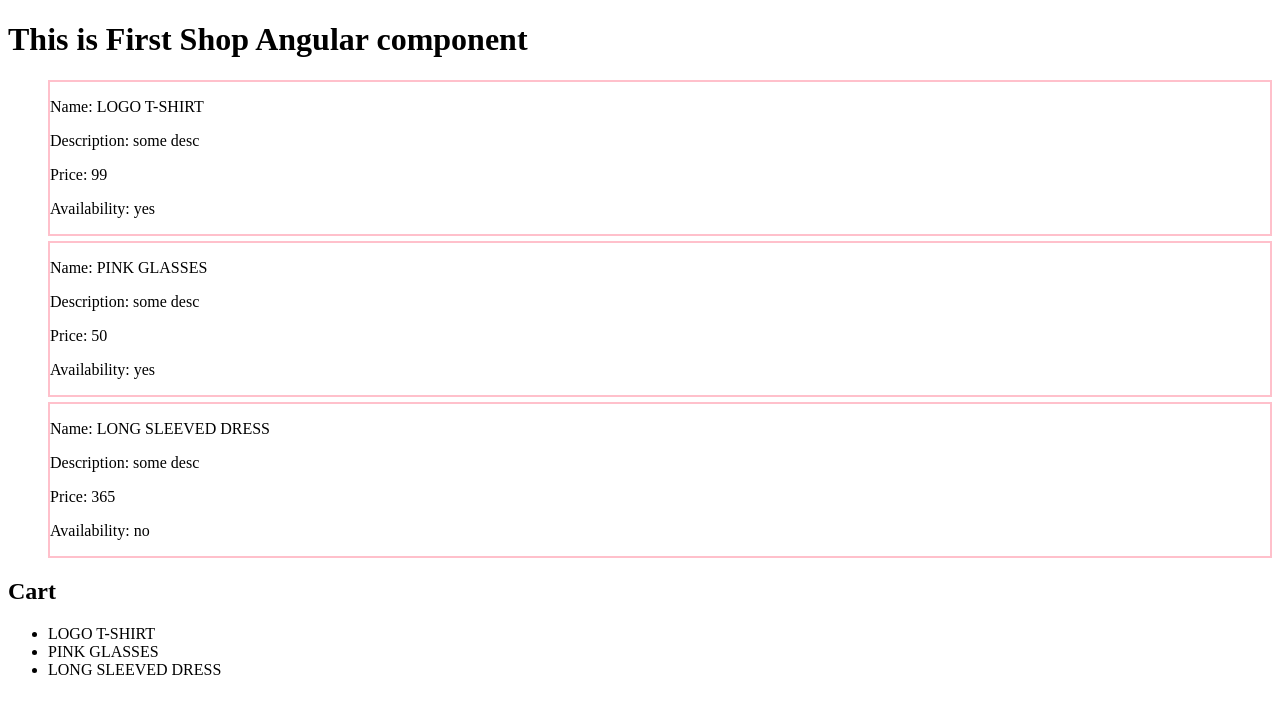
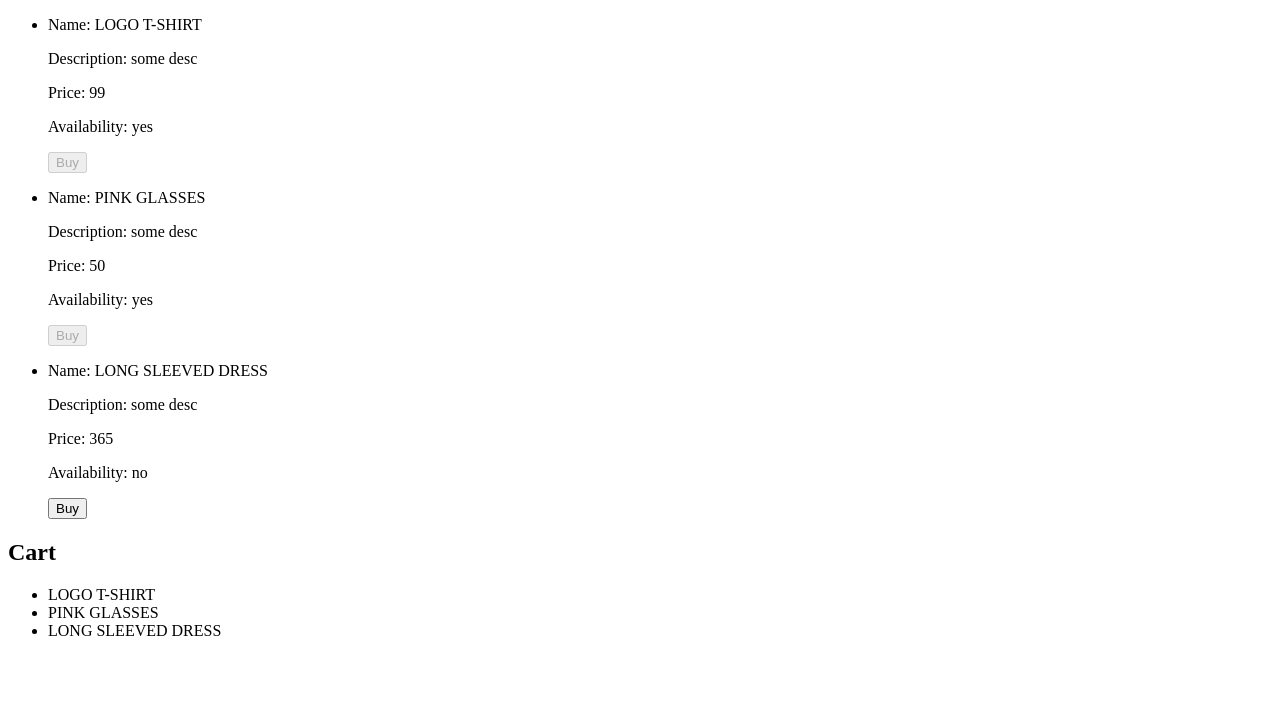
Before and after one commit to ovladova/angular-shop, an Angular app: page / in a window 1280 px wide. Shown: the top 714 px of the page. Built offline with nearby package versions, Linux system fonts and the light colour scheme.

Commit message:
implement product list

```diff
--- a/src/app/app.component.html
+++ b/src/app/app.component.html
@@ -1,2 +1,2 @@
-<app-first></app-first>
+<app-product-list></app-product-list>
 <app-cart-list></app-cart-list>
--- a/src/app/components/product-list/product-list.component.html
+++ b/src/app/components/product-list/product-list.component.html
@@ -1,8 +1,5 @@
 <div class="product-list">
   <div class="product-wrapper">
-    <ul>
-      <li *ngFor="let product of products">{{ product.name }}</li>
-    </ul>
-    <app-product></app-product>
+    <app-product (addToCartEvent)="addItem($event)"></app-product>
   </div>
 </div>
--- a/src/app/components/product-list/product-list.component.ts
+++ b/src/app/components/product-list/product-list.component.ts
@@ -1,6 +1,5 @@
 import { Component, OnInit } from '@angular/core';
-import { ProductsService } from "../../shared/services";
-import {Product} from "../../shared/models/interfaces";
+import { CartService } from "../../shared/services";
 
 @Component({
   selector: 'app-product-list',
@@ -8,15 +7,13 @@ import {Product} from "../../shared/models/interfaces";
   styleUrls: ['./product-list.component.css']
 })
 export class ProductListComponent implements OnInit {
-  products: Product[] = [];
 
-  constructor(private productsService: ProductsService) { }
+  constructor(private cartService: CartService) { }
 
   ngOnInit(): void {
-    this.getProducts();
   }
 
-  getProducts(): void {
-    this.products = this.productsService.getProducts();
+  addItem(newItemId: string) {
+    this.cartService.addProducts(newItemId);
   }
 }
--- a/src/app/components/product/product.component.html
+++ b/src/app/components/product/product.component.html
@@ -1 +1,10 @@
-<button (click)="onAddToCart()">Buy</button>
+<ul>
+  <li class="product-wrapper" *ngFor="let product of products">
+    <p>Name: {{ product.name }}</p>
+    <p>Description: {{ product.description }}</p>
+    <p>Price: {{ product.price }}</p>
+    <p>Availability:  {{ product.isAvailable ? 'yes' : 'no' }}</p>
+    <button (click)="onAddToCart(product.id)"
+            [disabled]="product.isAvailable">Buy</button>
+  </li>
+</ul>
--- a/src/app/components/product/product.component.ts
+++ b/src/app/components/product/product.component.ts
@@ -1,4 +1,6 @@
-import { Component, OnInit } from '@angular/core';
+import {Component, EventEmitter, OnInit, Output} from '@angular/core';
+import {Product} from "../../shared/models/interfaces";
+import {ProductsService} from "../../shared/services";
 
 @Component({
   selector: 'app-product',
@@ -6,14 +8,21 @@ import { Component, OnInit } from '@angular/core';
   styleUrls: ['./product.component.css']
 })
 export class ProductComponent implements OnInit {
+  @Output() addToCartEvent = new EventEmitter<string>();
+  products: Product[] = [];
 
-  constructor() { }
+  constructor(private productsService: ProductsService) { }
 
   ngOnInit(): void {
+    this.getProducts();
   }
 
-  onAddToCart(): void {
-    console.log('Success!')
+  getProducts(): void {
+    this.products = this.productsService.getProducts();
+  }
+
+  onAddToCart(id: string): void {
+    this.addToCartEvent.emit(id);
   }
 
 }
--- a/src/app/shared/services/cart.service.ts
+++ b/src/app/shared/services/cart.service.ts
@@ -38,4 +38,8 @@ export class CartService {
   getProducts(): Product[] {
     return this.products;
   }
+
+  addProducts(id: string): void {
+    console.log(id);
+  }
 }
```
Also changed, not shown: 1 other file (tests, documents, lock files or other folders).
